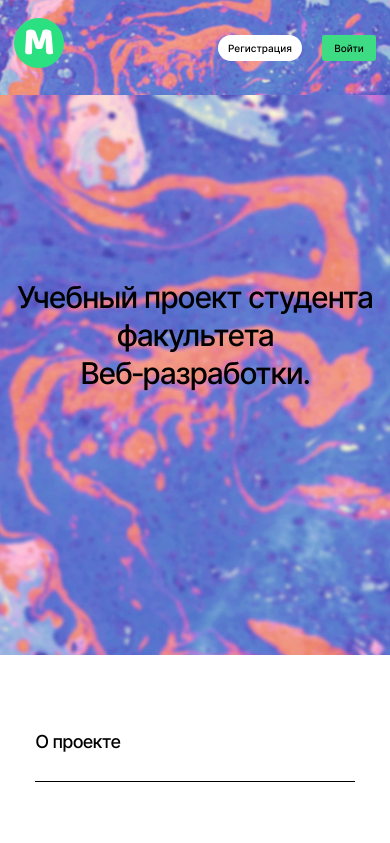
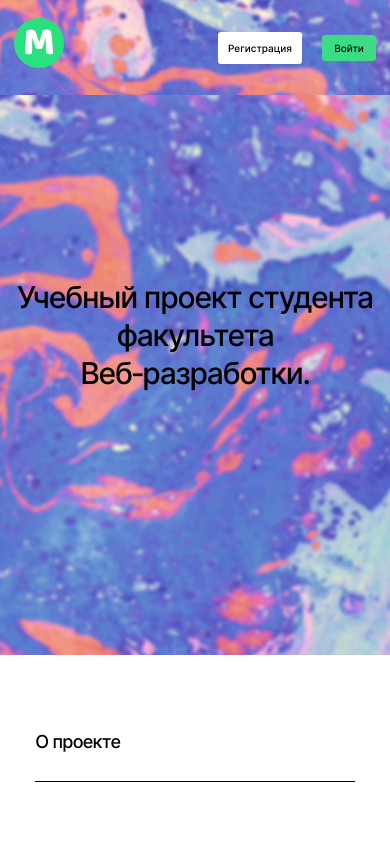
Before and after one commit to AleksandrStamat/movies-explorer-frontend, a React (Create React App) app: page / in a window 390 px wide. Shown: the top 843 px of the page. Built offline with nearby package versions, Linux system fonts and the light colour scheme.

Commit message:
some fix
fihish project

```diff
--- a/src/components/Header/Header.css
+++ b/src/components/Header/Header.css
@@ -60,8 +60,8 @@
   font-family: "Inter", "Arial", sans-serif;
   text-decoration: none;
   background-color: #fff;
-  border-radius: 20px;
-  padding: 5px 10px;
+  border-radius: 3px;
+  padding: 8px 10px;
 }
 
 .header__link_signin {
@@ -202,6 +202,12 @@
     padding: 18px 14px 18px 14px;
   }
 }
+.header__blue {
+  background-image: url(../../images/header.jpg);
+  background-size: cover;
+  background-position: top;
+  background-attachment: scroll;
+}
 
 @media screen and (max-width: 767px) {
   .header__link {
--- a/src/components/Main/Promo/Promo.css
+++ b/src/components/Main/Promo/Promo.css
@@ -43,6 +43,8 @@
 
 @media screen and (max-width: 768px) {
   .promo {
+    background-position: right;
+    background-attachment: scroll;
     max-height: 844px;
     padding: 0 44px 70px;
   }
--- a/src/components/Main/Techs/Techs.css
+++ b/src/components/Main/Techs/Techs.css
@@ -111,6 +111,9 @@
 }
 
 @media screen and (max-width: 768px) {
+  .techs {
+    background-attachment: scroll;
+  }
   .techs__section {
     padding-right: calc((100vw - 400px) / (768 - 400) * (50 - 18) + 18px);
     padding-left: calc((100vw - 400px) / (768 - 400) * (50 - 18) + 18px);
--- a/src/utils/MainApi.js
+++ b/src/utils/MainApi.js
@@ -80,8 +80,8 @@ class MainApi {
 }
 
 const mainApi = new MainApi({
-  baseUrl: "http://localhost:3000",
-  // baseUrl: "https://api.movies.stamat.nomoredomains.icu",
+  // baseUrl: "http://localhost:3000",
+  baseUrl: "https://api.astamat.ru",
   headers: {
     "Content-Type": "application/json",
   },
```
Also changed, not shown: src/images/header.jpg (added).
